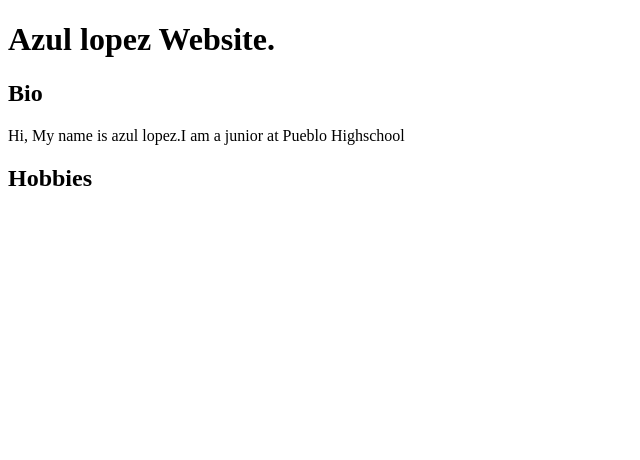
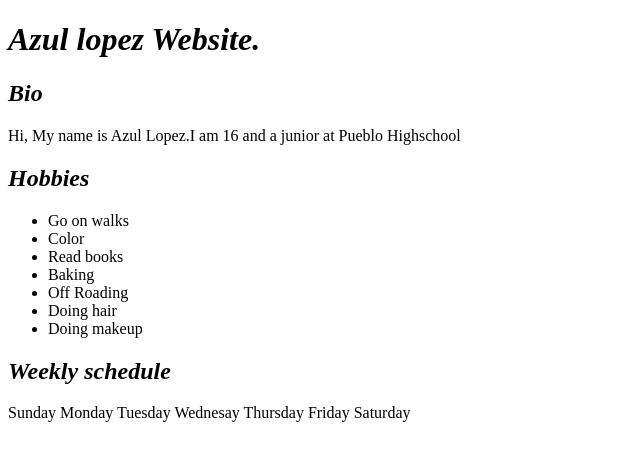
Before and after one commit to 0813266046-cloud/personal-website-project, a plain HTML site: page index.html in a window 1280 px wide. Shown: the whole page, without its empty margins (0-640 px from the left). Drawn offline with Linux system fonts and the light colour scheme.

Commit message:
working progress

```diff
--- a/index.html
+++ b/index.html
@@ -7,11 +7,32 @@
 </head>
 <body>
 
-    <h1>Azul lopez Website.</h1>
-    <h2> Bio</h2>
-    <p>Hi, My name is azul lopez.I am a junior at Pueblo Highschool</p>
-    <h2>Hobbies</h2>
+    <i><h1>Azul lopez Website.</i></h1>
+    <i><h2> Bio</i></h2>
+    <p>Hi, My name is Azul Lopez.I am 16 and a junior at Pueblo Highschool</p>
+    <i><h2>Hobbies</h2></i>
+    <ul>
+        <li>Go on walks</li>
+        <li>Color</li>
+        <li>Read books</li>
+        <li>Baking</li>
+        <li>Off Roading</li>
+        <li>Doing hair</li>
+        <li>Doing makeup</li>
+    </ul>
+    <i><h2> Weekly schedule </h2> </i>
+    <tableborder="1">
+       <tr>
+         <th>Sunday</th>
+         <th>Monday</th>
+         <th>Tuesday</th>
+         <th>Wednesay</th>
+         <th>Thursday</th>
+         <th>Friday</th>
+         <th>Saturday</th>
+         </tr>
+         <tr>
 
 
-</body>
-</html>
+
+         </tr>
```
